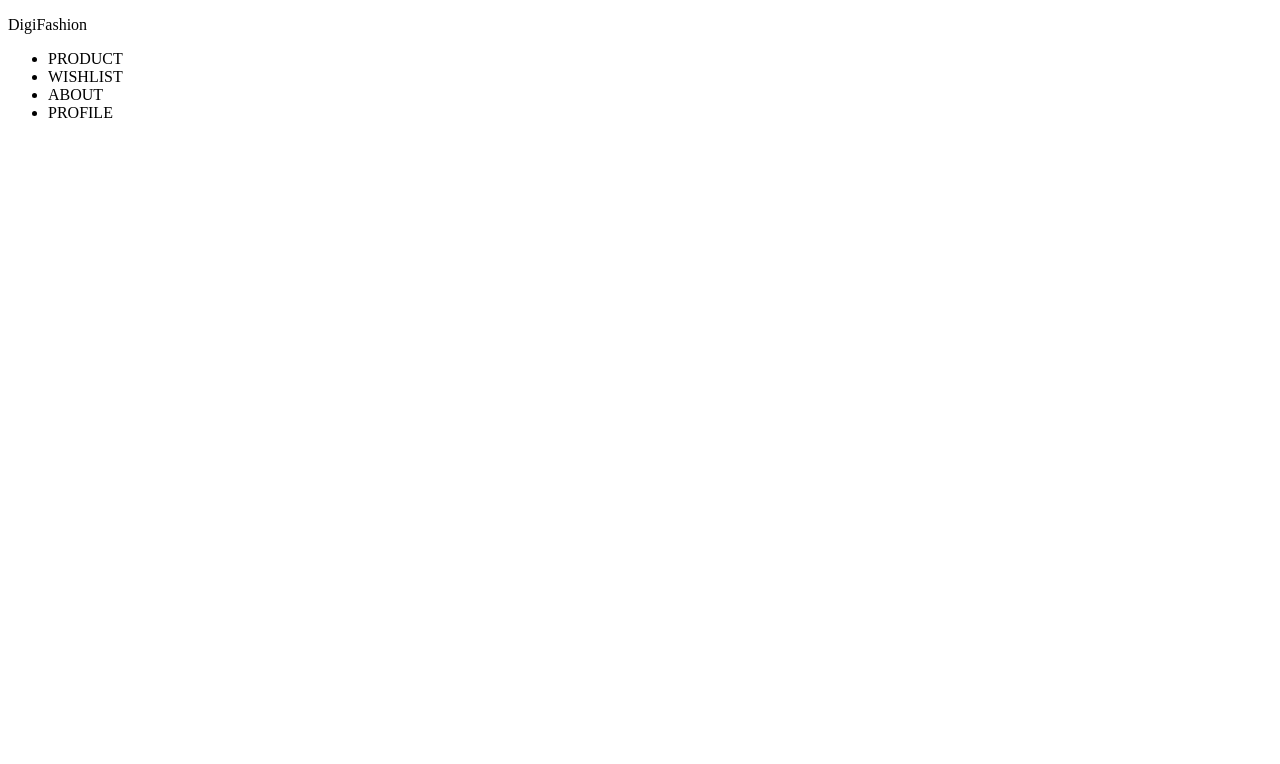
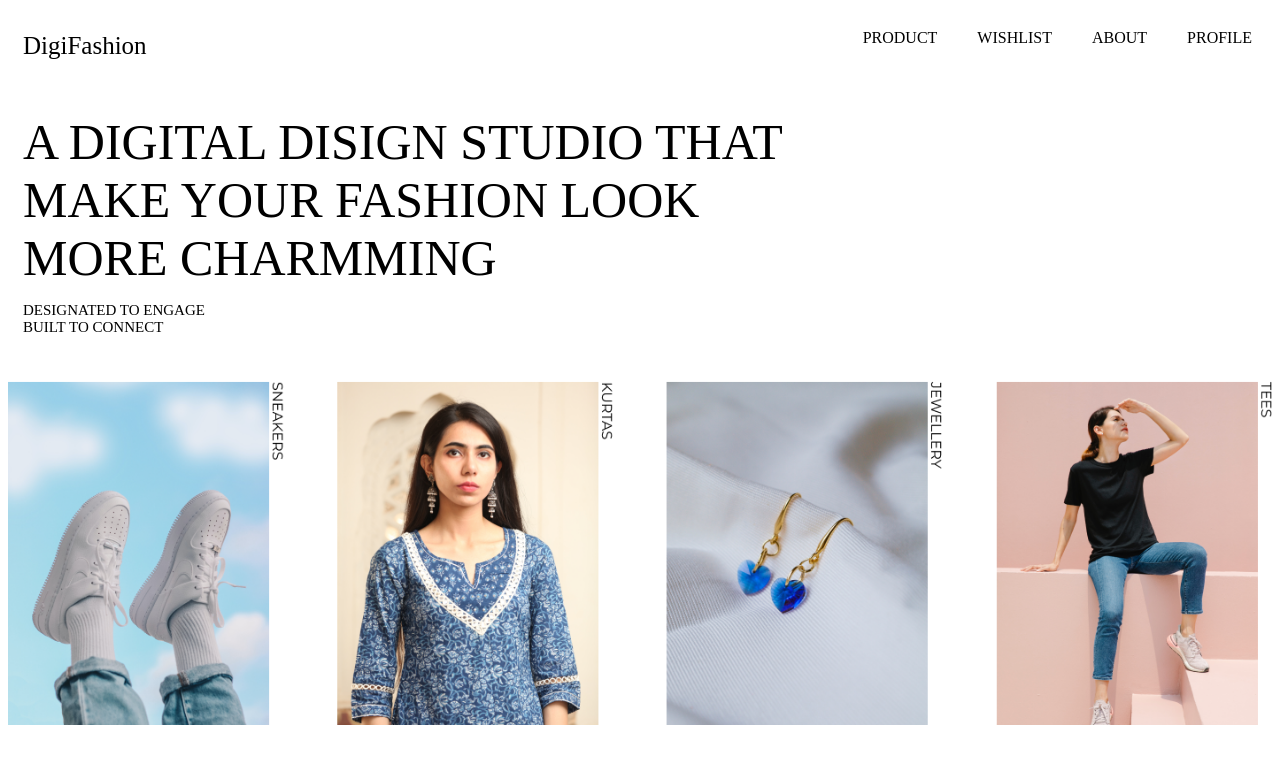
Before and after one commit to PranitPatil03/Rebirth, a plain HTML site: page The Beginning/Fashion Web/index.html in a window 1280 px wide. Drawn offline with Linux system fonts and the light colour scheme.

Commit message:
Fashion Website Completed

```diff
--- a/The Beginning/Fashion Web/index.html
+++ b/The Beginning/Fashion Web/index.html
@@ -5,25 +5,39 @@
     <meta http-equiv="X-UA-Compatible" content="IE=edge">
     <meta name="viewport" content="width=device-width, initial-scale=1.0">
     <title>Fashion Website</title>
+    <link rel="stylesheet" href="style.css">
 </head>
 <body>
 
     <div class="container">
 
-        <div class="navbar">
-            <div class="logo">
-                <p>DigiFashion</p>
-            </div>
-            <div class="navitem">
+        <nav class="navbar">
+            <p class="logo">DigiFashion</p>
             <ul>
                 <li>PRODUCT</li>
                 <li>WISHLIST</li>
                 <li>ABOUT</li>
                 <li>PROFILE</li>
             </ul>
-            </div>
+        </nav>
+
     </div>
 
+
+    <div class="content">
+        <p class="description">
+            A DIGITAL DISIGN STUDIO THAT <br>
+            MAKE YOUR FASHION LOOK <br>
+            MORE CHARMMING
+        </p>
+        <p class="sub">
+            DESIGNATED TO ENGAGE <br>
+            BUILT TO CONNECT
+        </p>
+    </div>
+
+    <div class="photo">
+        <img src="display.png" alt="">
     </div>
 
 </body>
--- a/The Beginning/Fashion Web/style.css
+++ b/The Beginning/Fashion Web/style.css
@@ -0,0 +1,49 @@
+body{
+    background:#ffffff;
+    box-sizing: border-box;
+    overflow:scroll;
+}
+
+.container{
+    margin-top: -15px;
+}
+
+.navbar{
+    display: flex;
+    align-items: center;
+    justify-content: space-between;
+}
+
+.logo{
+    font-size:25px;
+    margin-left: 15px;
+}
+
+.navbar ul{
+    display: flex;
+}
+
+.navbar ul li{
+    display: flex;
+    padding :20px;
+    margin-bottom: 15px;
+}
+
+.content{
+    margin-top:15px;
+    margin-left: 15px;
+    font-size:50px;
+}
+
+.description{
+    margin:0;
+}
+
+.sub{
+    font-size:15px;
+}
+
+.photo img{
+    width:100%;
+    margin-top:30px;
+}
```
Also changed, not shown: The Beginning/Fashion Web/display.png (added). Lines whose indentation alone changed are shown as unchanged.
